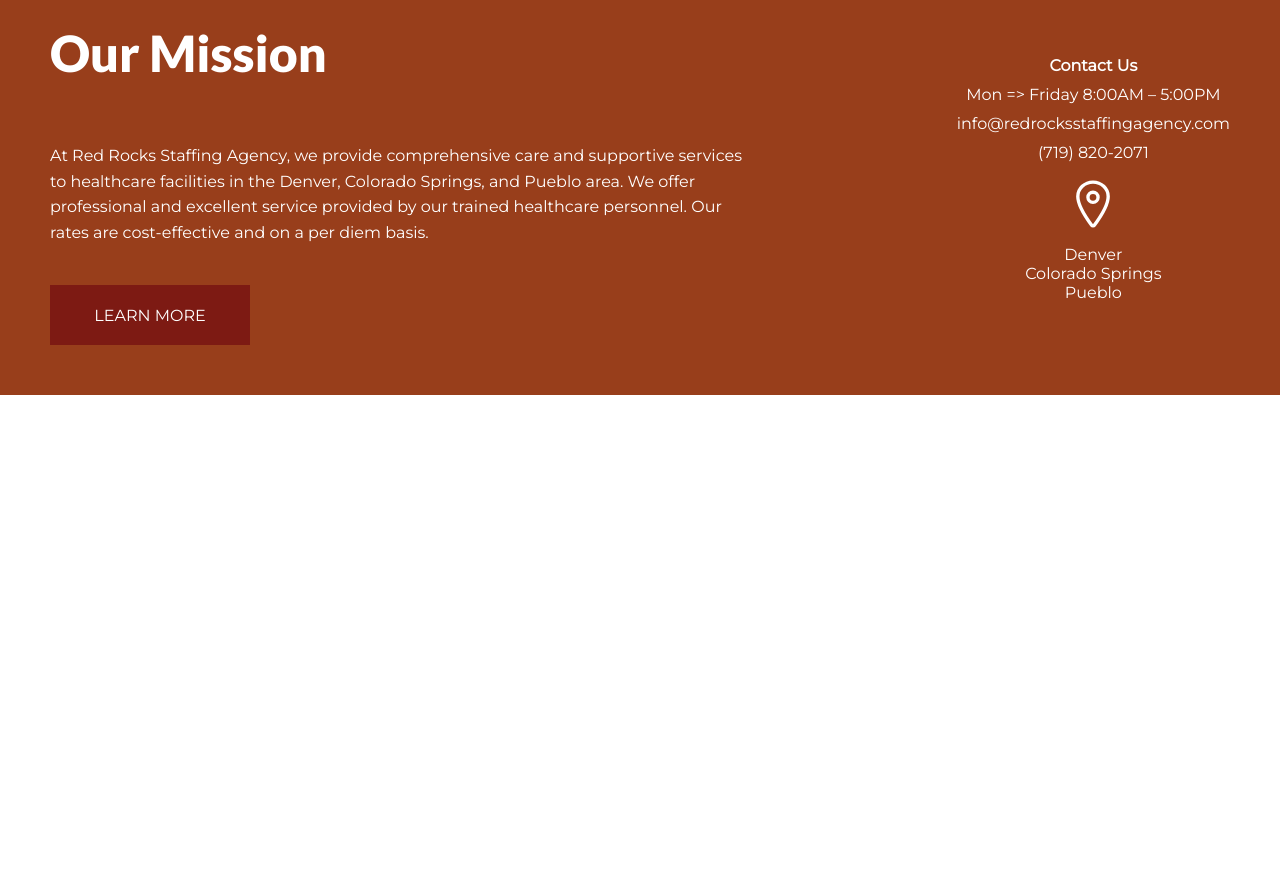
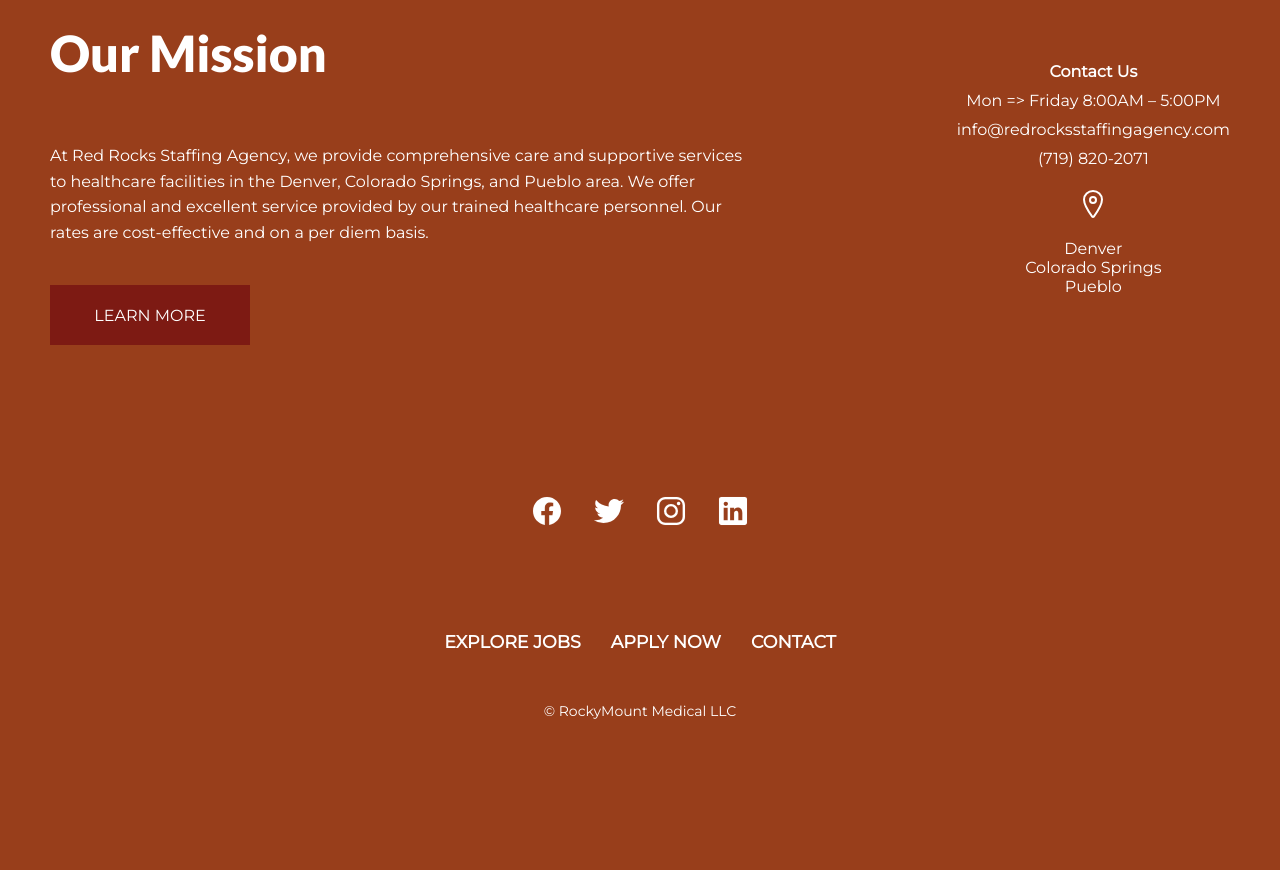
Before and after one commit to collinsMutai/rockymountstaffingagency, a plain HTML site: page index.html in a window 1280 px wide. Shown: the part 1866-2736 px from the top of the page. Before the commit the page ends 2261 px from the top, so only its background shows below. Drawn offline with nearby package versions, Linux system fonts and the light colour scheme.

Commit message:
added footer

```diff
--- a/index.html
+++ b/index.html
@@ -66,7 +66,7 @@
 </p>
      <p> (719) 820-2071</p>
      <p class="map-icon">
-      <ion-icon name="location-outline"></ion-icon>
+      <ion-icon size="large" class="map-icon" name="location-outline"></ion-icon>
 
      </p>
      <p>     Denver
@@ -79,6 +79,31 @@
     <!-- image section -->
 
     <!-- footer -->
+    <div class="footer-section">
+      <div class="social-icons">
+        <div class="footer-icons">
+          <ion-icon size="large" name="logo-facebook"></ion-icon>
+        </div>
+       <div class="footer-icons">
+        <ion-icon size="large" name="logo-twitter"></ion-icon>
+       </div>
+        <div class="footer-icons">
+          <ion-icon size="large" name="logo-instagram"></ion-icon>
+        </div>
+       <div class="footer-icons">
+        <ion-icon size="large" name="logo-linkedin"></ion-icon>
+       </div>
+
+      </div>
+      <div class="footer-nav">
+        <h3>Explore Jobs</h3>
+        <h3>Apply Now</h3>
+        <h3>Contact</h3>
+      </div>
+      <div class="copyright">
+        <p> &copy; RockyMount Medical LLC</p>
+      </div>
+    </div>
     <script
     type="module"
     src="https://unpkg.com/ionicons@5.5.2/dist/ionicons/ionicons.esm.js"
--- a/main.css
+++ b/main.css
@@ -136,8 +136,34 @@ h2 {
   text-transform: uppercase;
 }
 ion-icon {
-  font-size: 54px;
+  font-size: 64px;
 }
 .map-icon{
   padding: 5px;
 }
+/* footer section */
+.footer-section{
+padding: 100px;
+background-color: #983E1B;
+color: #fff;
+}
+.social-icons{
+  display: flex;
+  justify-content: center;
+  gap: 30px;
+  margin-bottom: 100px;
+}
+.footer-nav{
+  display: flex;
+  justify-content: center;
+  gap: 30px;
+  text-transform: uppercase;
+  font-size: 15px;
+  font-weight: 700;
+}
+.copyright{
+  display: flex;
+  justify-content: center;
+  padding: 50px;
+  font-size: 14px;
+}
```
